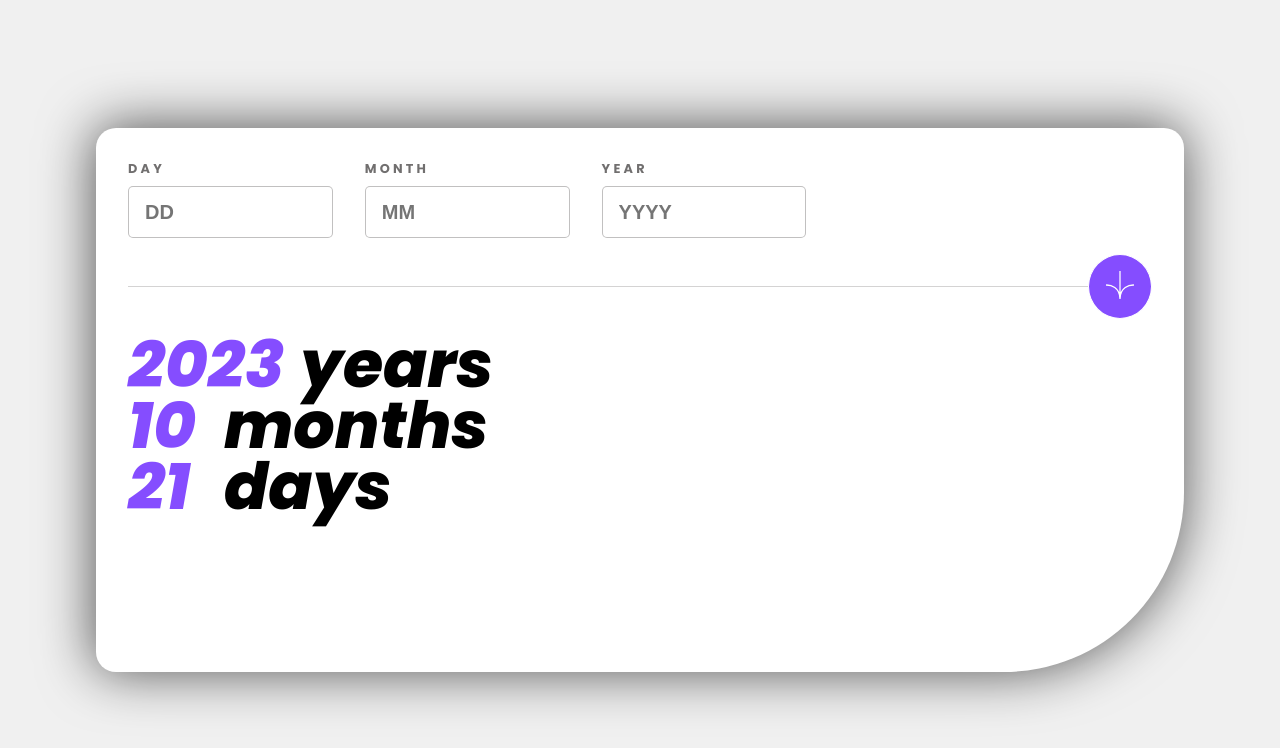
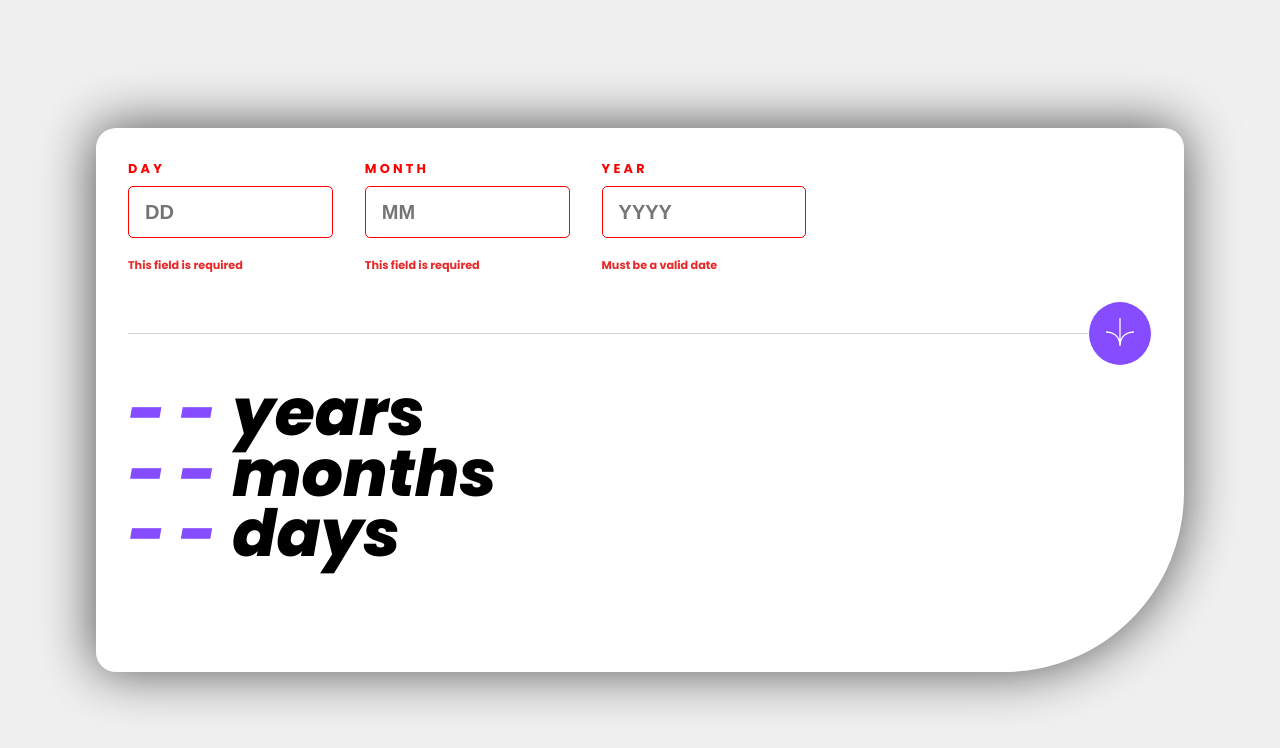
Before and after one commit to Youuusseff/age-calculator-app, a plain HTML site: page index.html in a window 1280 px wide. Both pictures are taken after a click on the button 1120 px from the left and 286 px from the top of the page. Drawn offline with Linux system fonts and the light colour scheme.

Commit message:
final commit

```diff
--- a/index.html
+++ b/index.html
@@ -21,15 +21,18 @@
       <div class="first">
         <div class="input">
           <label for="">DAY</label>
-          <input type="text" placeholder="DD" id="day">
+          <input type="text" class="inputy" placeholder="DD" id="day">
+          <p class="error" id="error-day"></p>
         </div>
         <div class="input">
           <label for="">MONTH</label>
-          <input type="text" placeholder="MM" id="month">
+          <input type="text" class="inputy" placeholder="MM" id="month">
+          <p class="error" id="error-month"></p>
         </div>
         <div class="input">
           <label for="">YEAR</label>
-          <input type="text" placeholder="YYYY" id="year">
+          <input type="text" class="inputy" placeholder="YYYY" id="year">
+          <p class="error" id="error-year"></p>
         </div>
       </div>
       <div class="middle">
--- a/main.js
+++ b/main.js
@@ -1,22 +1,68 @@
 
 const months = [31, 28, 31, 30, 31, 30, 31, 31, 30, 31, 30, 31];
-console.log(months)
 const date = new Date();
 let todayDay = date.getDate();
 let todayMonth = date.getMonth();
 let todayYear = date.getFullYear();
-console.log(todayYear);
 let month, day,year;
 function ajouter(){
     let myDay = document.getElementById('day').value;
     let myMonth = document.getElementById('month').value;
     let myYear = document.getElementById('year').value;
-    console.log(myDay)
-    console.log(myMonth);
-    console.log(myYear);
+    let x = myMonth - 1;
+    let inputs = document.getElementsByClassName("inputy");
+        Array.from(inputs).forEach(input =>{
+            input.style.borderColor = "#716f6f6f";
+        })
+        let labels = document.getElementsByTagName("label");
+        Array.from(labels).forEach(label => {
+            label.style.color = "#716F6F";
+        })
+        let errors = document.getElementsByClassName("error")
+        Array.from(errors) .forEach(error => {
+           error.innerText = "";
+        });
+    if((myDay === "")||(myMonth === "") || (myYear == "") || (myDay > months[x]) ||(myDay <=0) || (myMonth > 12) || (myMonth< 1) || (myYear > todayYear) || (myYear <= 0)){
+        document.getElementsByClassName("inputy")[0].style.borderColor = "red";
+        document.getElementsByClassName("inputy")[1].style.borderColor = "red";
+        document.getElementsByClassName("inputy")[2].style.borderColor = "red";
+        document.getElementsByTagName("label")[0].style.color = "red";
+        document.getElementsByTagName("label")[1].style.color = "red";
+        document.getElementsByTagName("label")[2].style.color = "red";
+        if (myDay === ""){
+            document.getElementById("error-day").innerText = "This field is required";
+        }
+        console
+        if (myMonth === ""){
+            document.getElementById("error-month").innerText = "This field is required";
+        }
+        if (myYear === ""){
+            document.getElementById("error-year").innerText = "This field is required";
+        }
+        if ((myDay > 31) || (myDay < 0)||(myDay === 0)){
+            document.getElementById("error-day").innerText = "Must be a valid date";
+        }
+        if ((myMonth > 12) || (myMonth < 0) ||(myMonth === 0)){
+            document.getElementById("error-month").innerText = "Must be a valid date";
+        }
+        else{
+            if (myDay > months[x]){
+                document.getElementById("error-day").innerText = "Must be a valid date";
+            }
+        }
+        if ((myYear > todayYear)||(myYear < 1)){
+            document.getElementById("error-year").innerText = "Must be a valid date";
+        }
+        let outYear = document.getElementById("out-year");
+        let outMonth = document.getElementById("out-month");
+        let outDay = document.getElementById("out-day");
+        outYear.innerHTML = "- -";
+        outMonth.innerHTML = "- -";
+        outDay.innerText = "- -";
+
+    }
+    else{
         let year = todayYear - myYear;
-    console.log(year);
-
         if (todayMonth < myMonth){
             year --;
             let somme = 365 - months[todayMonth] + todayDay;
@@ -26,18 +72,14 @@ function ajouter(){
                 i ++;
             }
             somme -= myDay;
-        console.log(somme);
             month = somme / 30.5;
-        console.log(month);
             month = parseInt(month);
-        console.log(month);
             if (todayDay < myDay){
                     day = months[myMonth-1] - (myDay-todayDay);
             }
             else{
                 day = todayDay - myDay;
             }
-        console.log(day)
         }
         else{
             month = todayMonth +1 - myMonth;
@@ -56,3 +98,4 @@ function ajouter(){
         outMonth.innerHTML = month;
         outDay.innerText = day;
     }
+}
--- a/style.css
+++ b/style.css
@@ -40,11 +40,16 @@ label{
     color: #716F6F;
     letter-spacing: 0.2rem;
 }
+p{
+    color: rgb(232, 41, 41);
+    font-size: 0.7rem;
+    font-weight: 700;
+}
 .input:first-child{
     margin-left: 0;
 }
-input{
-    border-color: #716f6f6f !important;
+.inputy{
+    border-color: #716f6f6f;
     border: solid 1px;
     outline: none;
     height: 3rem;
```
Lines whose indentation alone changed are shown as unchanged.
